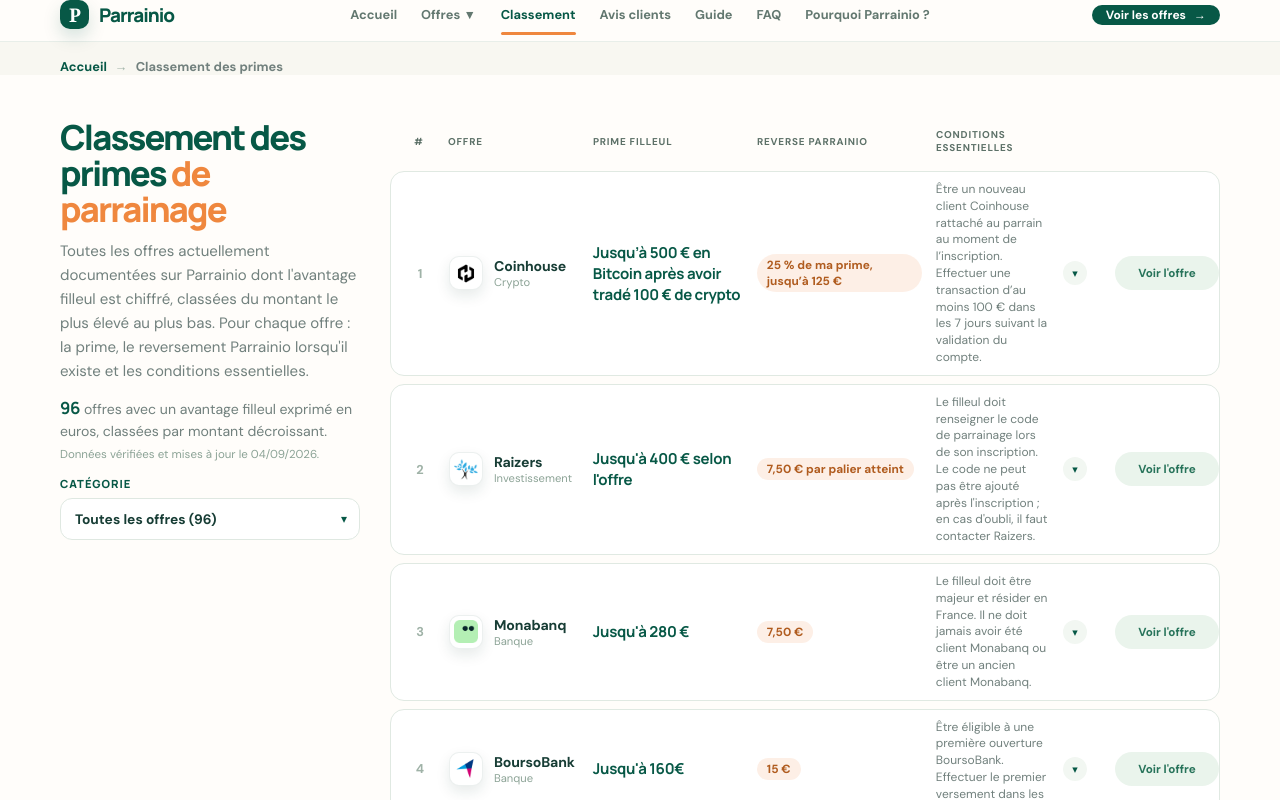
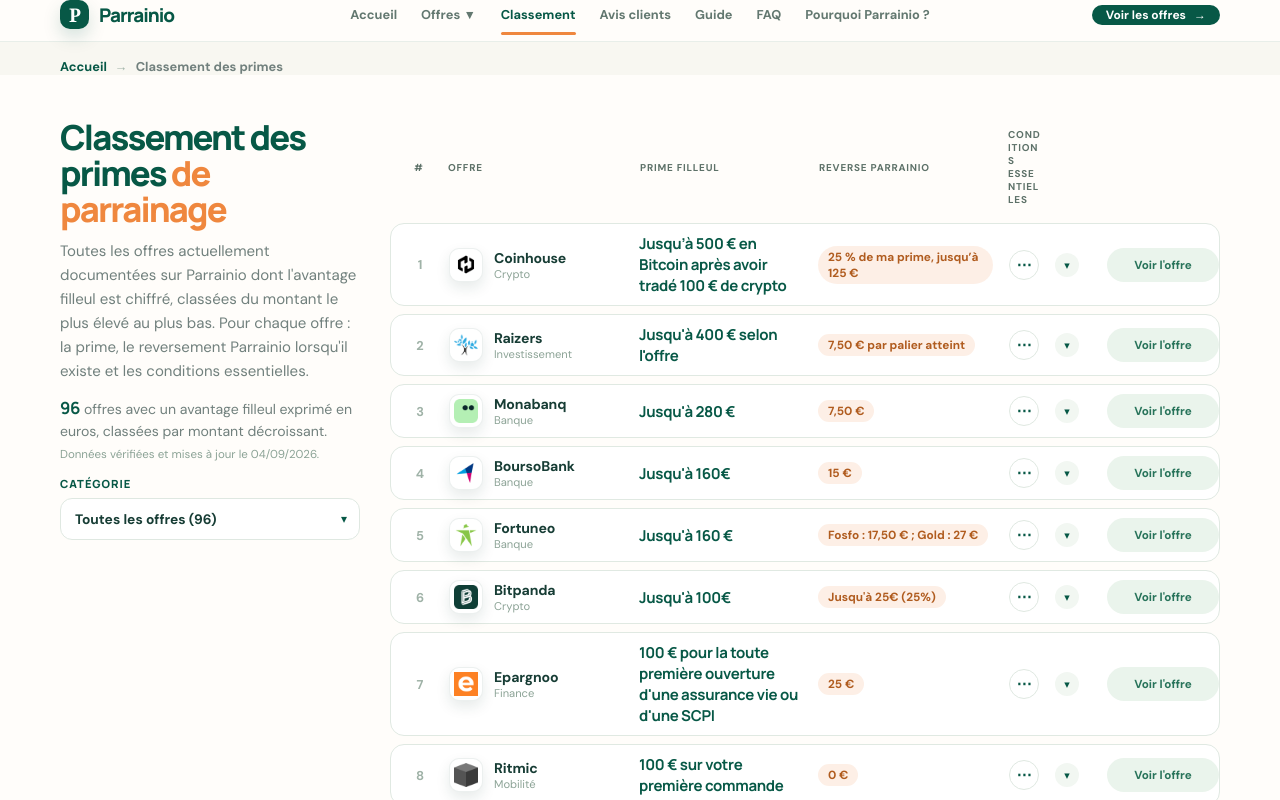
Before and after one commit to parrainio/parrainio, a Next.js app: page /classement-primes-parrainage in a window 1280 px wide. Shown: the top 800 px of the page. Built offline with nearby package versions, Linux system fonts and the light colour scheme.

Commit message:
Compacte les conditions du classement

```diff
--- a/app/classement-primes-parrainage/RankingTable.tsx
+++ b/app/classement-primes-parrainage/RankingTable.tsx
@@ -1,7 +1,7 @@
 "use client";
 
 import Link from "next/link";
-import { useMemo, useState } from "react";
+import { useEffect, useMemo, useState } from "react";
 import type { ReactNode } from "react";
 import OfferLogo from "@/components/OfferLogo";
 import { formatProductNames } from "@/lib/productNames";
@@ -75,6 +75,25 @@
 
 export default function RankingTable({ rows, panelHeading, panelLead, updated }: Props) {
   const [activeFamily, setActiveFamily] = useState<string>("Toutes");
+  /** Ligne dont le popover de conditions est épinglé (clic/clavier). */
+  const [openCond, setOpenCond] = useState<string | null>(null);
+
+  /* Fermeture : clic extérieur ou Échap (le bouton lui-même gère son toggle). */
+  useEffect(() => {
+    if (!openCond) return;
+    const onDocClick = (event: MouseEvent) => {
+      if (!(event.target as HTMLElement).closest("[data-cond-popover]")) setOpenCond(null);
+    };
+    const onKey = (event: KeyboardEvent) => {
+      if (event.key === "Escape") setOpenCond(null);
+    };
+    document.addEventListener("click", onDocClick);
+    document.addEventListener("keydown", onKey);
+    return () => {
+      document.removeEventListener("click", onDocClick);
+      document.removeEventListener("keydown", onKey);
+    };
+  }, [openCond]);
 
   const families = useMemo(
     () =>
@@ -166,9 +185,44 @@
                       <span className={styles.reverseNone}>—</span>
                     )}
                   </span>
-                  <span className={styles.condShort}>
-                    <span className={styles.cellLabel}>Conditions</span>
-                    <span className={styles.condText}>{row.summary || "Voir la fiche"}</span>
+                  <span
+                    className={styles.condCell}
+                    data-cond-popover=""
+                    data-open={openCond === row.slug || undefined}
+                  >
+                    {row.conditions.length > 0 && (
+                      <button
+                        type="button"
+                        className={styles.condDots}
+                        aria-label={`Conditions essentielles — ${row.name}`}
+                        aria-expanded={openCond === row.slug}
+                        aria-controls={`cond-${row.slug}`}
+                        onClick={(event) => {
+                          /* N'ouvre PAS l'accordéon <details> parent. */
+                          event.preventDefault();
+                          event.stopPropagation();
+                          setOpenCond(openCond === row.slug ? null : row.slug);
+                        }}
+                        onKeyDown={(event) => {
+                          if (event.key === "Escape") setOpenCond(null);
+                        }}
+                      >
+                        ⋯
+                      </button>
+                    )}
+                    <span
+                      id={`cond-${row.slug}`}
+                      className={styles.condPopover}
+                      role="group"
+                      aria-label={`Conditions essentielles — ${row.name}`}
+                    >
+                      <strong>Conditions essentielles</strong>
+                      <ul>
+                        {row.conditions.map((condition) => (
+                          <li key={condition}>{condition}</li>
+                        ))}
+                      </ul>
+                    </span>
                   </span>
                   <span className={styles.chev} aria-hidden="true">▾</span>
                 </summary>
--- a/app/classement-primes-parrainage/page.module.css
+++ b/app/classement-primes-parrainage/page.module.css
@@ -47,18 +47,19 @@
 
 /* ── Classement : select familles + lignes accordéon (grille réelle) ── */
 /* Modèle de colonnes PARTAGÉ par l'en-tête et chaque <summary> fermé :
-   aucune cellule ne peut déborder dans la colonne voisine.             */
-.rankCols { display:grid; grid-template-columns:30px minmax(0,1.55fr) 150px 165px minmax(0,1.35fr) 24px 104px; gap:14px; align-items:center; }
+   aucune cellule ne peut déborder dans la colonne voisine. La colonne
+   « Conditions » est désormais un indicateur compact (⋯ + popover).  */
+.rankCols { display:grid; grid-template-columns:30px minmax(0,1.8fr) 165px 175px 34px 24px 112px; gap:14px; align-items:center; }
 .rankList { display:flex; flex-direction:column; gap:8px; }
-.rankHead { display:grid; grid-template-columns:30px minmax(0,1.55fr) 150px 165px minmax(0,1.35fr) 24px 104px; gap:14px; align-items:center; padding:9px 14px; color:#5d7168; font-size:.62rem; font-weight:800; letter-spacing:.08em; text-transform:uppercase; }
+.rankHead { display:grid; grid-template-columns:30px minmax(0,1.8fr) 165px 175px 34px 24px 112px; gap:14px; align-items:center; padding:9px 14px; color:#5d7168; font-size:.62rem; font-weight:800; letter-spacing:.08em; text-transform:uppercase; }
 .hRank { text-align:center; }
 .hOffer, .hPrime, .hReverse, .hCond, .hChev { min-width:0; overflow-wrap:anywhere; }
 
-.rankRow { display:grid; grid-template-columns:30px minmax(0,1.55fr) 150px 165px minmax(0,1.35fr) 24px 104px; gap:14px; align-items:center; border:1px solid #e0e9e2; border-radius:14px; background:#fff; transition:background .15s ease,border-color .15s ease; }
+.rankRow { display:grid; grid-template-columns:30px minmax(0,1.8fr) 165px 175px 34px 24px 112px; gap:14px; align-items:center; border:1px solid #e0e9e2; border-radius:14px; background:#fff; transition:background .15s ease,border-color .15s ease; }
 .rankRow:hover { background:#fafcf9; }
 .rankRow:has(details[open]) { border-color:#cfe0d4; background:#fff; }
 .rankDetails { grid-column:1/7; grid-row:1; min-width:0; border-radius:14px; }
-.rankSummary { display:grid; grid-template-columns:30px minmax(0,1.55fr) 150px 165px minmax(0,1.35fr) 24px; gap:14px; align-items:center; padding:9px 14px; min-height:50px; cursor:pointer; list-style:none; }
+.rankSummary { display:grid; grid-template-columns:30px minmax(0,1.8fr) 165px 175px 34px 24px; gap:14px; align-items:center; padding:9px 14px; min-height:50px; cursor:pointer; list-style:none; }
 .rankSummary::-webkit-details-marker { display:none; }
 .rankSummary > * { min-width:0; overflow-wrap:anywhere; }
 .rankNum { text-align:center; color:#9fb2a7; font-weight:800; font-size:.8rem; }
@@ -72,8 +73,22 @@
 .reverseCell { display:flex; flex-direction:column; gap:2px; min-width:0; overflow-wrap:anywhere; }
 .reverseBadge { display:inline-block; width:fit-content; max-width:100%; padding:3px 10px; border-radius:999px; background:rgba(239,135,62,.13); color:#b05c1f; font-size:.74rem; font-weight:800; white-space:normal; overflow-wrap:anywhere; }
 .reverseNone { color:#9fb2a7; font-size:.8rem; }
-.condShort { display:flex; flex-direction:column; gap:1px; min-width:0; overflow-wrap:anywhere; }
-.condText { color:var(--muted); font-size:.75rem; line-height:1.4; overflow-wrap:anywhere; }
+/* Conditions : indicateur compact + popover à la demande (jamais affichées en permanence). */
+.condCell { position:relative; display:flex; justify-content:center; min-width:0; }
+.condDots { display:inline-grid; place-items:center; width:30px; height:30px; padding:0; border:1px solid #dfe8e1; border-radius:50%; background:#fff; color:var(--green); font-size:.95rem; font-weight:800; line-height:1; cursor:pointer; transition:border-color .15s ease,background .15s ease,color .15s ease; }
+.condDots:hover { border-color:var(--green); background:#eef5ef; }
+.condPopover { display:none; position:absolute; top:calc(100% + 9px); right:0; z-index:30; width:min(430px,72vw); max-height:52vh; overflow-y:auto; padding:12px 14px; border:1px solid #dfe8e1; border-radius:14px; background:#fff; box-shadow:0 16px 34px rgba(28,61,48,.16); text-align:left; }
+.condPopover strong { display:block; margin-bottom:7px; color:var(--green); font-family:"Manrope",Arial,sans-serif; font-size:.68rem; font-weight:800; letter-spacing:.07em; text-transform:uppercase; }
+.condPopover ul { margin:0; padding:0; list-style:none; display:grid; gap:5px; }
+.condPopover li { position:relative; padding-left:14px; color:#415b53; font-size:.76rem; line-height:1.5; overflow-wrap:anywhere; }
+.condPopover li::before { content:"·"; position:absolute; left:2px; top:0; color:var(--orange); font-weight:800; }
+/* Desktop : survol = aperçu ; clic/Échap = épinglé (data-open force l'affichage). */
+@media (hover:hover) and (pointer:fine) {
+  .condCell:hover .condPopover, .condCell[data-open] .condPopover { display:block; }
+}
+@media (hover:none), (pointer:coarse) {
+  .condCell[data-open] .condPopover { display:block; }
+}
 .chev { width:24px; height:24px; display:grid; place-items:center; border-radius:50%; background:#f2f7f2; color:var(--green); font-size:.68rem; transition:transform .15s ease,background .15s ease,color .15s ease; }
 .rankDetails[open] .chev { transform:rotate(180deg); background:var(--green); color:#fff; }
 .rankCta { grid-column:7; grid-row:1; display:inline-flex; align-items:center; justify-content:center; padding:9px 6px; border-radius:999px; background:#eaf4ec; color:#27735a; font-size:.73rem; font-weight:800; text-decoration:none; white-space:nowrap; transition:background .15s ease,color .15s ease; }
@@ -154,7 +169,8 @@
   .rankSummary { display:flex; flex-wrap:wrap; gap:8px 10px; padding:11px 13px 11px; padding-right:46px; }
   .rankNum { position:absolute; top:12px; left:13px; flex:none; width:auto; }
   .offerCell { flex:1 1 100%; padding-left:26px; }
-  .primeCell,.reverseCell,.condShort { flex:1 1 100%; flex-direction:row; align-items:baseline; gap:7px; }
+  .primeCell,.reverseCell { flex:1 1 100%; flex-direction:row; align-items:baseline; gap:7px; }
+  .condCell { position:absolute; top:12px; right:44px; display:block; }
   .cellLabel { display:inline; flex:none; color:#8ca396; font-size:.6rem; font-weight:800; letter-spacing:.07em; text-transform:uppercase; }
   .primeCell strong { font-size:.94rem; }
   .condText { display:-webkit-box; -webkit-line-clamp:2; -webkit-box-orient:vertical; white-space:normal; overflow:hidden; }
```
